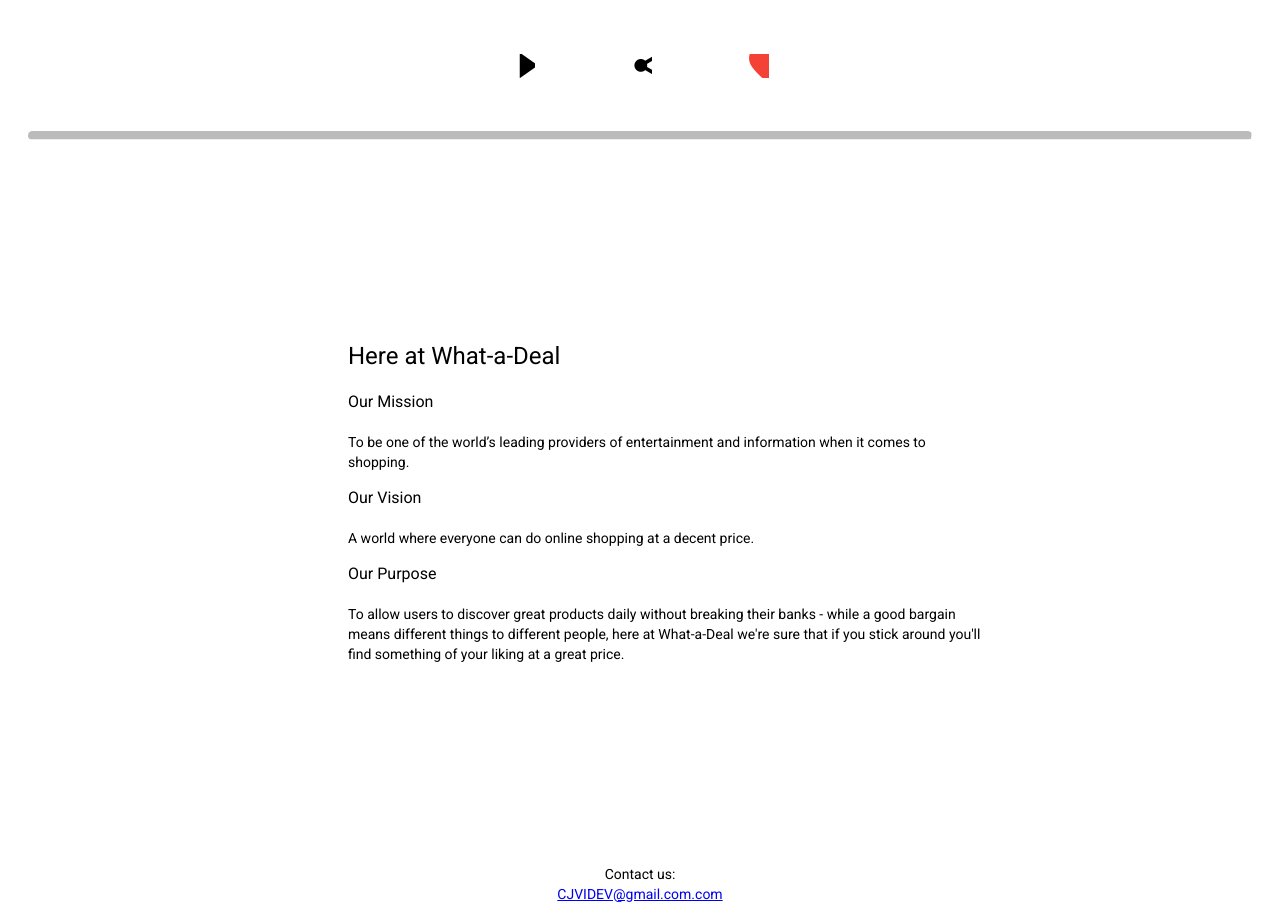
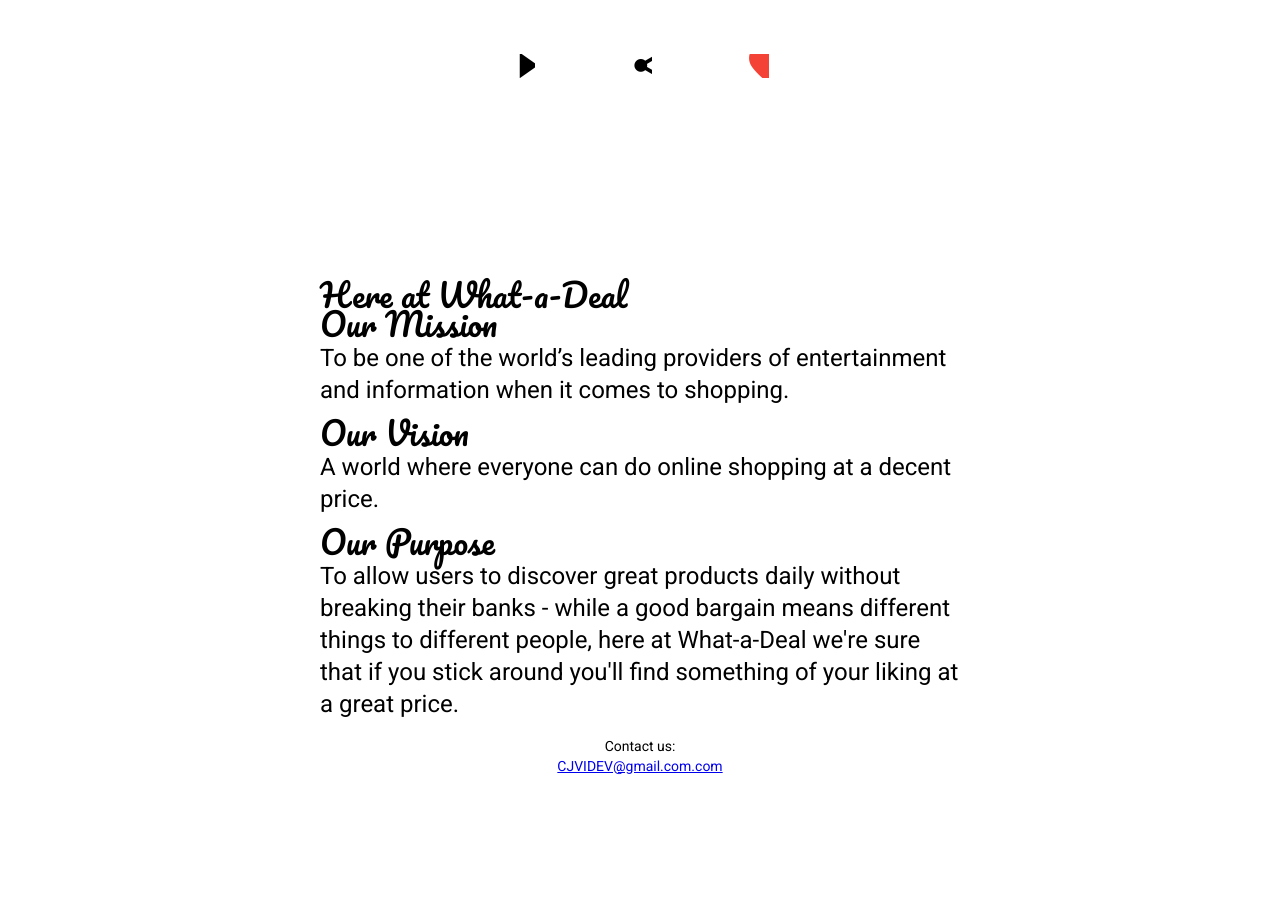
Before and after one commit to vyklimavicius/surpriseDeal, an Angular app: page / in a window 1280 px wide. Shown: the part 860-1779 px from the top of the page. After the commit the page ends 1651 px from the top, so only its background shows below. Built offline with nearby package versions, Linux system fonts and the light colour scheme.

Commit message:
text changes

```diff
--- a/src/app/components/about/about.component.css
+++ b/src/app/components/about/about.component.css
@@ -1,8 +1,14 @@
+.container{
+    padding-top: 20vh;
+    display: flex;
+    justify-content: center;
+}
 .about-container {
-    margin: 25vh 25vw;
     width: 50vw;
   }
-  hr.rounded {
-    border-top: 8px solid #bbb;
-    border-radius: 5px;
-  }
+.logo {
+  font-family: 'Pacifico', serif;
+  font-size: xx-large;
+  color: black;
+  display: inline;
+}
--- a/src/app/components/about/about.component.html
+++ b/src/app/components/about/about.component.html
@@ -1,21 +1,22 @@
-<hr class="rounded">
+<div class="container">
 <div class="about-container">
-    <h1>Here at What-a-Deal</h1>
+    <p class="logo">Here at What-a-Deal</p>
 
     <article>
-    <h3>Our Mission</h3>
-    <p>To be one of the world’s leading providers of entertainment and information when it comes to shopping.</p>
+    <p class="logo">Our Mission</p>
+    <h1><p>To be one of the world’s leading providers of entertainment and information when it comes to shopping.</p></h1>
     </article>
 
     <article>
-    <h3>Our Vision</h3>
-    <p>A world where everyone can do online shopping at a decent price.</p>
+    <p class="logo">Our Vision</p>
+    <h1><p>A world where everyone can do online shopping at a decent price.</p></h1>
     </article>
 
     <article>
-    <h3>Our Purpose</h3>
-    <p>To allow users to discover great products daily without breaking their banks -
+    <p class="logo">Our Purpose</p>
+    <h1><p>To allow users to discover great products daily without breaking their banks -
         while a good bargain means different things to different people,
-        here at What-a-Deal we're sure that if you stick around you'll find something of your liking at a great price.</p>
+        here at What-a-Deal we're sure that if you stick around you'll find something of your liking at a great price.</p></h1>
     </article>
 </div>
+</div>
```
